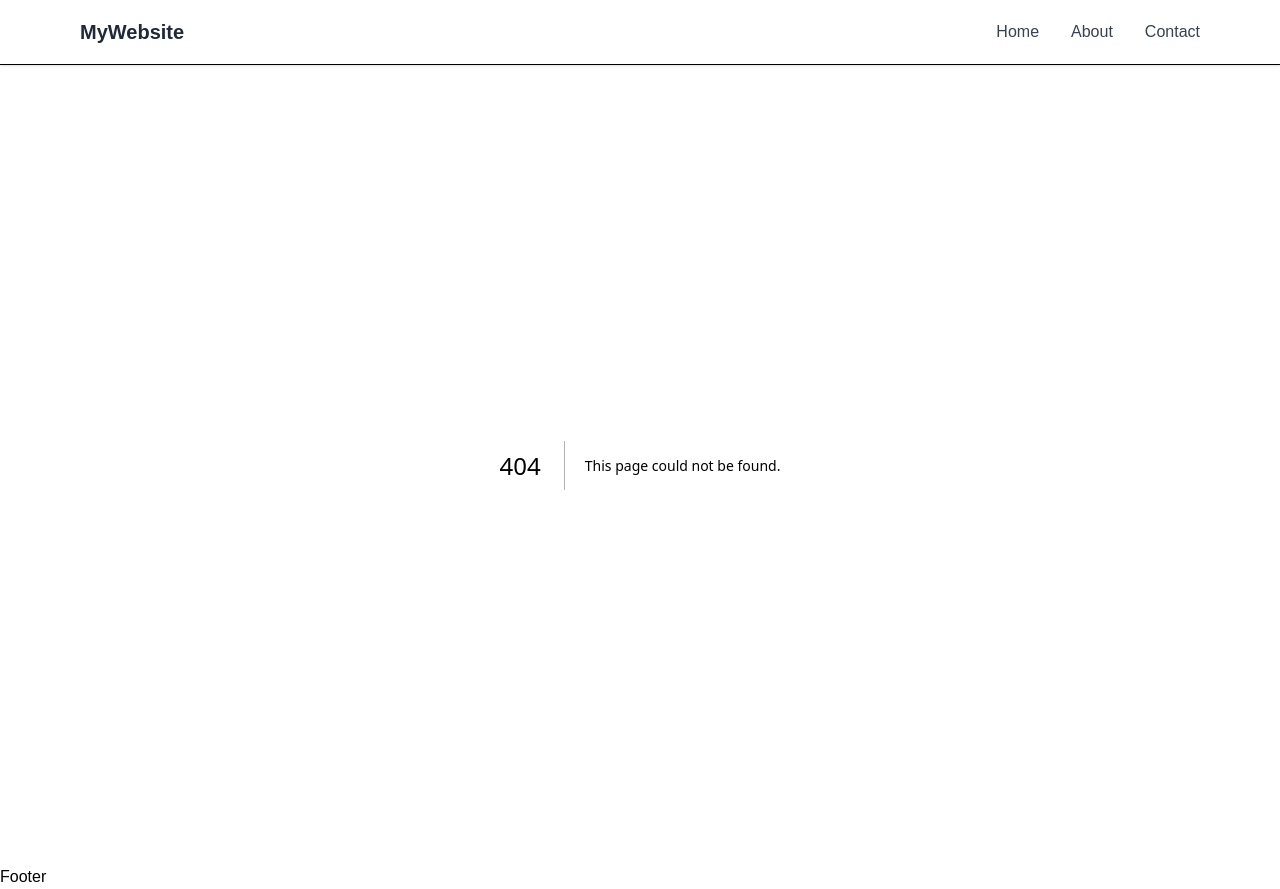
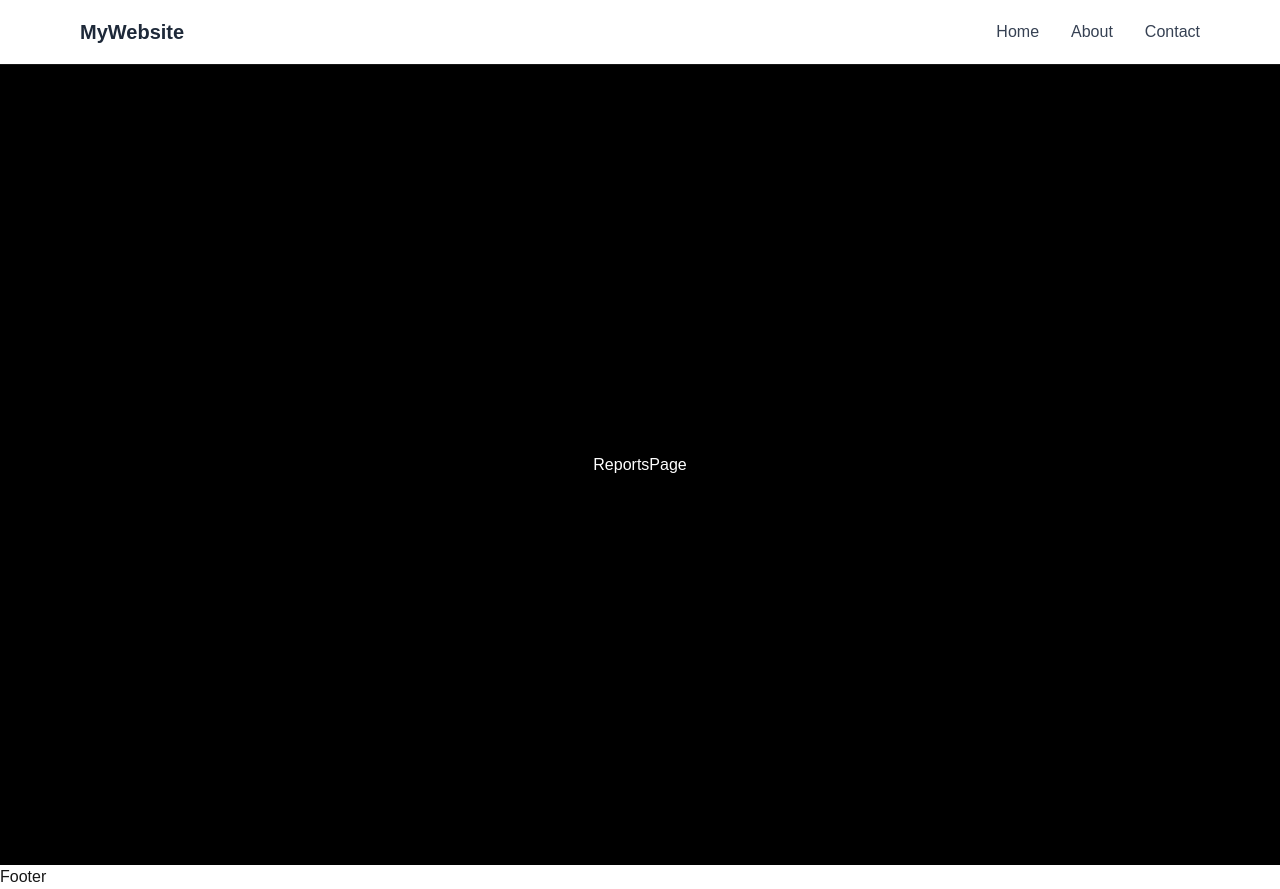
Before and after one commit to shivam108ku/NextjsLearning, a Next.js app: page /dashboard/reports in a window 1280 px wide. Before the commit this address had no page. Built offline with nearby package versions, Linux system fonts and the light colour scheme.

Commit message:
intercepted the routes

```diff
--- /dev/null
+++ b/app/(auth)/dashboard/(.)reports/page.tsx
@@ -0,0 +1,9 @@
+import React from 'react'
+
+const Reports = () => {
+  return (
+    <div>ReportsPage for intercepted routes</div>
+  )
+}
+
+export default Reports
--- /dev/null
+++ b/app/(auth)/dashboard/reports/page.tsx
@@ -0,0 +1,9 @@
+import React from 'react'
+
+const ReportsPage = () => {
+  return (
+    <div>ReportsPage</div>
+  )
+}
+
+export default ReportsPage
```
